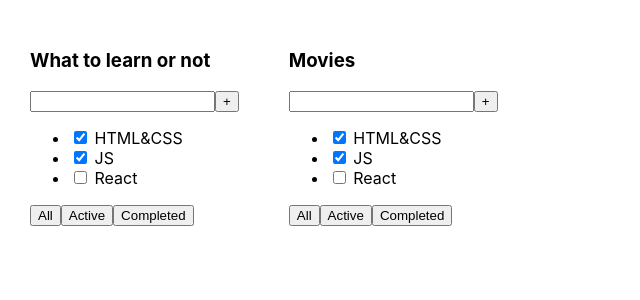
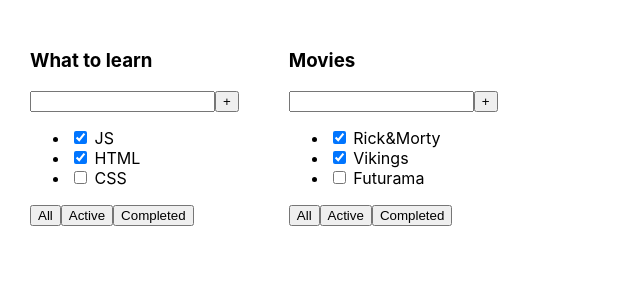
Before and after one commit to Mayday2020/Gerasim_TL, a React (Create React App) app: page / in a window 1280 px wide. Shown: the top 300 px of the page, without its empty margins (0-640 px from the left). Built offline with nearby package versions, Linux system fonts and the light colour scheme.

Commit message:
'01_commit'

```diff
--- a/src/App.tsx
+++ b/src/App.tsx
@@ -1,15 +1,29 @@
 import React from 'react';
 import './App.css';
-import Todolist from "./Todolist";
+import Todolist, {TaskType} from "./Todolist";
 
 function App() {
     console.log('App rendered')
+
+    let tasks1: Array<TaskType> = [
+        {id: 1, title: 'JS', isDone: true},
+        {id: 2, title: 'HTML', isDone: true},
+        {id: 3, title: 'CSS', isDone: false}
+    ]
+    let tasks2: Array<TaskType> = [
+        {id: 1, title: 'Rick&Morty', isDone: true},
+        {id: 2, title: 'Vikings', isDone: true},
+        {id: 3, title: 'Futurama', isDone: false}
+    ]
+
+
     return (
         <div className="App">
             <Todolist
-                title='What to learn or not'
+                title='What to learn'
+                tasks={tasks1}
             />
-            <Todolist title='Movies'/>
+            <Todolist title='Movies' tasks={tasks2}/>
         </div>
     );
 }
--- a/src/Todolist.tsx
+++ b/src/Todolist.tsx
@@ -1,8 +1,13 @@
 import React from 'react'
 
+export type TaskType = {
+    id: number
+    title: string
+    isDone: boolean
+}
 type TodolistPropsType = {
     title: string
-    filter?: string
+    tasks: TaskType[]
 }
 
 function Todolist(props: TodolistPropsType) {
@@ -15,9 +20,9 @@ function Todolist(props: TodolistPropsType) {
                 <button>+</button>
             </div>
             <ul>
-                <li><input type="checkbox" checked={true}/> <span>HTML&CSS</span></li>
-                <li><input type="checkbox" checked={true}/> <span>JS</span></li>
-                <li><input type="checkbox" checked={false}/> <span>React</span></li>
+                <li><input type="checkbox" checked={props.tasks[0].isDone}/> <span>{props.tasks[0].title}</span></li>
+                <li><input type="checkbox" checked={props.tasks[1].isDone}/> <span>{props.tasks[1].title}</span></li>
+                <li><input type="checkbox" checked={props.tasks[2].isDone}/> <span>{props.tasks[2].title}</span></li>
             </ul>
             <div>
                 <button>All</button>
```
